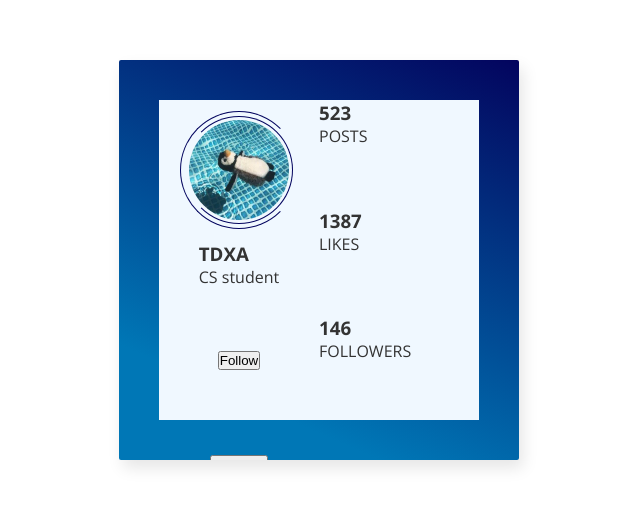
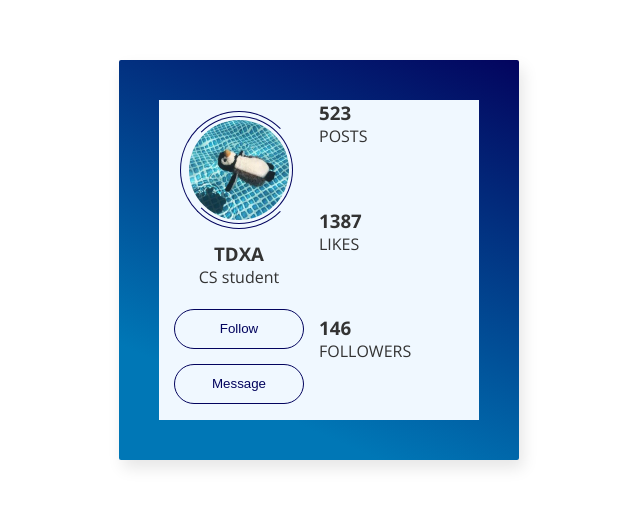
Before and after one commit to tdxa/100_days_css, a plain HTML site: page N_006/index.html in a window 1280 px wide. Shown: the part 140-659 px from the top of the page, without its empty margins (321-961 px from the left). Drawn offline with nearby package versions, Linux system fonts and the light colour scheme.

Commit message:
Add personal data

```diff
--- a/N_006/style.css
+++ b/N_006/style.css
@@ -116,3 +116,39 @@ img{
     height: 100px;
     border-radius: 50%;
 }
+
+/* ----------------------
+    PERSONAL DATA
+            &
+        BUTTONS
+------------------------*/
+
+.personal-data{
+    text-align: center;
+}
+
+.buttons{
+    justify-content: center;
+    height: 30%;
+    width: 100%;
+}
+
+.btn-follow,
+.btn-message{
+    width: 130px;
+    height: 40px;
+    border: 1px solid #03045E;
+    border-radius: 20px;
+    background-color: aliceblue;
+    color: #03045E;
+}
+
+.btn-message{
+    margin-top: 15px;
+}
+
+button:hover{
+    color: aliceblue;
+    background: #03045E;
+    cursor: pointer;
+}
```
